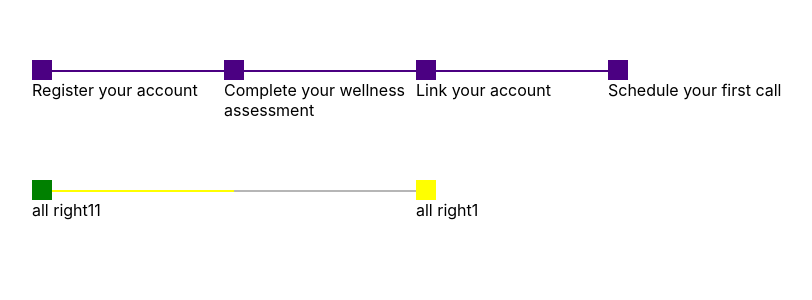
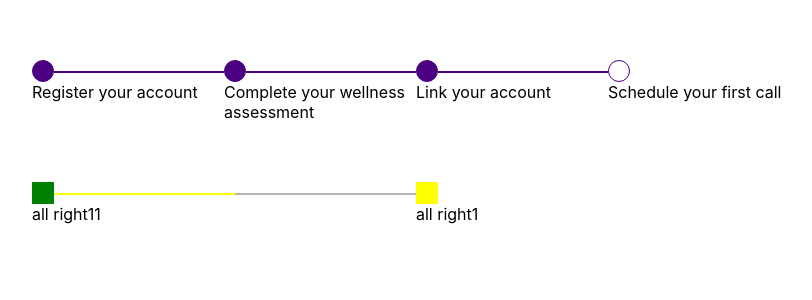
Before and after one commit to rahulsha05x/progress-stepper, a React (Create React App) app: page / in a window 1280 px wide. Shown: the top 300 px of the page, without its empty margins (224-1036 px from the left). Built offline with nearby package versions, Linux system fonts and the light colour scheme; the HTML template or start-up script is replaced by a standard one.

Commit message:
Worked on active and completed states

```diff
--- a/src/App.tsx
+++ b/src/App.tsx
@@ -86,11 +86,11 @@ function App() {
           /> */}
           <NewProgressBar
             steps={steps}
-            activeStep={3}
+            activeStep={4}
             color="#4B0082"
             orientation="horizontal"
             icon={<i className="fa fa-check"></i>}
-            squared={true}
+            squared={false}
           />
           <NewProgressBar1 activeStep={2}>
             <Step className="red">
--- a/src/components/atoms/Circle/CircleIcon.tsx
+++ b/src/components/atoms/Circle/CircleIcon.tsx
@@ -15,8 +15,9 @@ export const Circle = ({
     children?: any;
   }) => {
   const styles = {
-    backgroundColor: color,
+    background: completed ? color : 'none',
     borderRadius: squared ? '0px' : '50%',
+    borderColor: color
   };
   return (
     <div className={`circle ${className}`} style={styles}>
--- a/src/components/progress-ui/NewProgressBar.scss
+++ b/src/components/progress-ui/NewProgressBar.scss
@@ -22,8 +22,8 @@
       .progress-marker {
         .line {
           width: 2px;
-          height: calc(100% - 20px);
-          top: 20px;
+          height: calc(100% - 22px);
+          top: 22px;
           left: 50%;
           margin-left: 0;
         }
@@ -55,6 +55,7 @@
         height: 16px;
         border-radius: 50%;
         background: #4b0082;
+        border: 1px solid;
         display: flex;
         color: #fff;
         padding: 2px;
@@ -62,12 +63,12 @@
         align-items: 'center';
       }
       .line {
-        width: calc(100% - 20px);
+        width: calc(100% - 22px);
         height: 2px;
         background-color: #4b0082;
         position: absolute;
         top: 50%;
-        margin-left: 20px;
+        margin-left: 22px;
       }
     }
     &:last-child {
```
Lines whose indentation alone changed are shown as unchanged.
